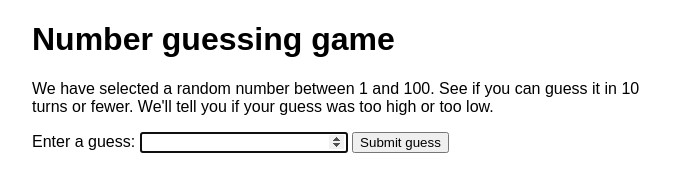
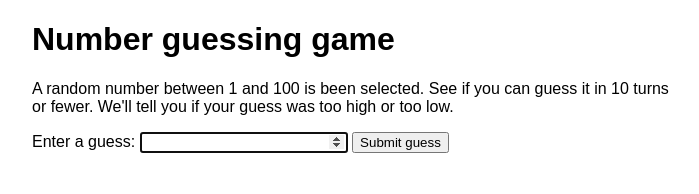
Before and after one commit to myspace8/number-guessing, a plain HTML site: page index.html in a window 1280 px wide. Shown: the whole page, without its empty margins (288-987 px from the left). Drawn offline with Linux system fonts and the light colour scheme.

Commit message:
Update index.html

```diff
--- a/index.html
+++ b/index.html
@@ -9,7 +9,7 @@
 </head>
 <body>
     <h1>Number guessing game</h1>
-    <p>We have selected a random number between 1 and 100. See if you can guess it in 10 turns or fewer. We'll tell you if your guess was too high or too low.</p>
+    <p>A random number between 1 and 100 is been selected. See if you can guess it in 10 turns or fewer. We'll tell you if your guess was too high or too low.</p>
     <div class="form">
         <label for="guessField">Enter a guess:</label>
         <input type="number" min="1" max="100" required id="guessField" class="guessField">
```
